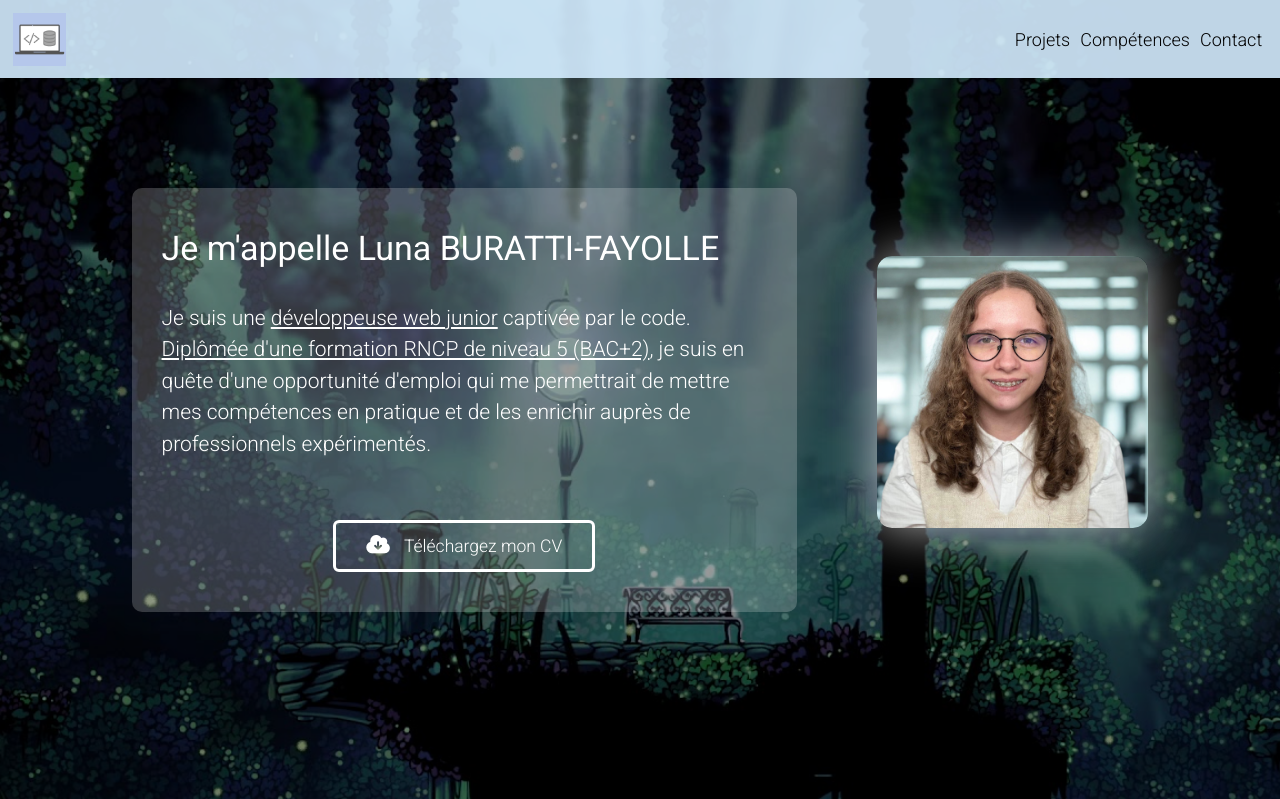
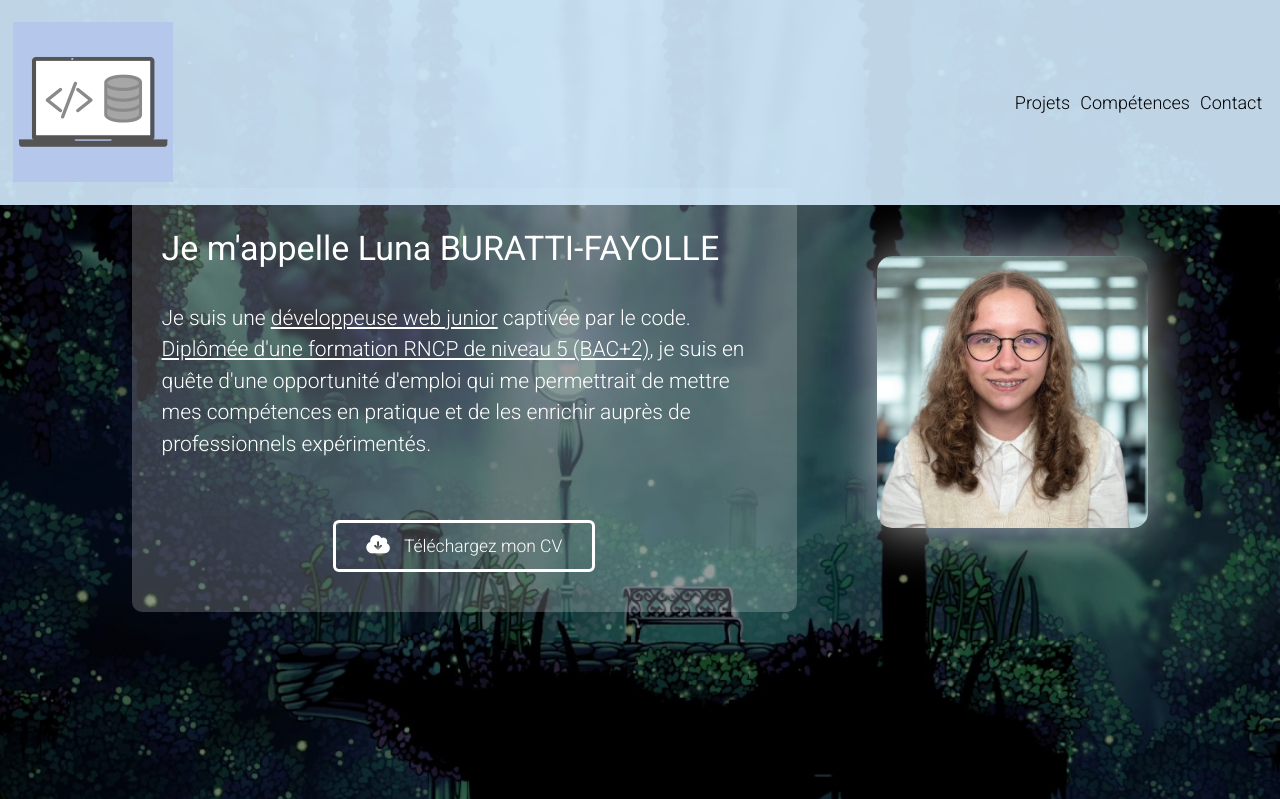
Before and after one commit to Luna-bf/Portfolio, a PHP site: page / in a window 1280 px wide. Shown: the top 799 px of the page. Run offline with PHP 8.4, Linux system fonts and the light colour scheme; style sheets or scripts are compiled from the project's sources; some libraries are stand-ins or nearby versions; some web fonts are replaced.

Commit message:
Suppression du style pour l'élément portant la classe .logo-nav et mise à jour du padding de la nav

```diff
--- a/assets/style/components/_header.scss
+++ b/assets/style/components/_header.scss
@@ -19,15 +19,10 @@ nav {
     top: 0;
     z-index: 10;
     /*Pour que les éléments animés restent derrière la nav*/
-    padding: 0.8em;
+    padding: 1.4em 0.8em 1.4em 0.8em;
     text-align: center;
     width: 100%;
     background-color: var(--nav-bg-color);
-}
-
-.logo-nav>a {
-    align-items: center;
-    width: 33%;
 }
 
 nav ul {
```
